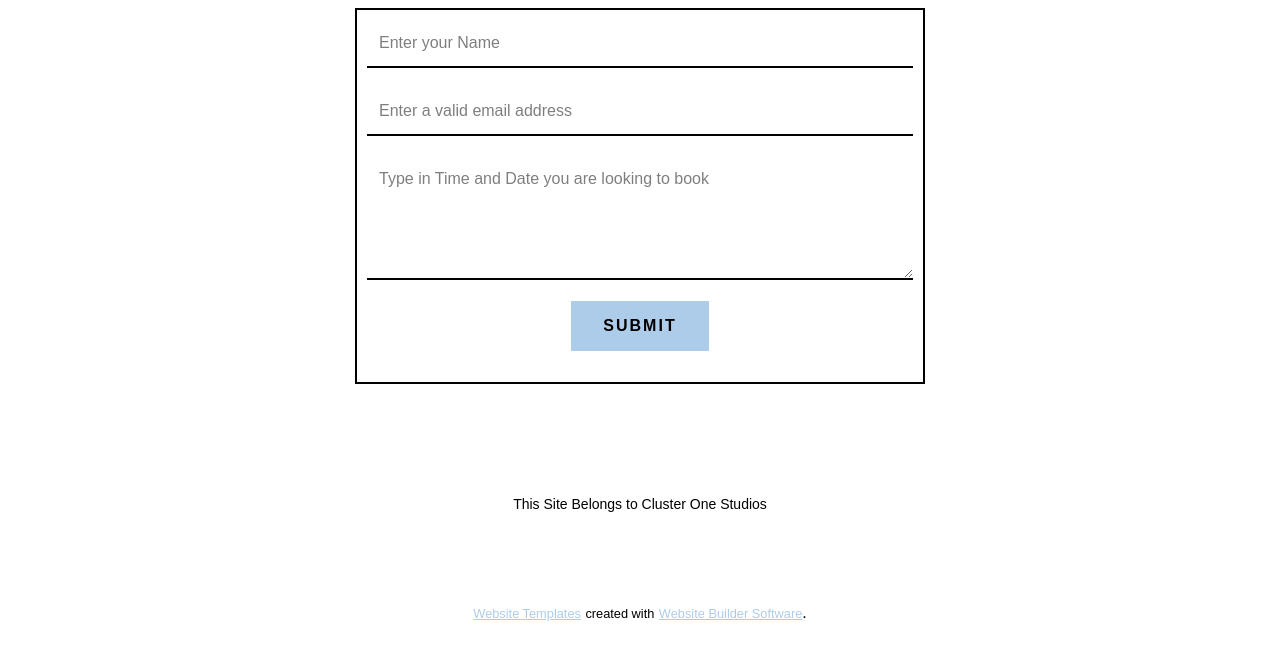
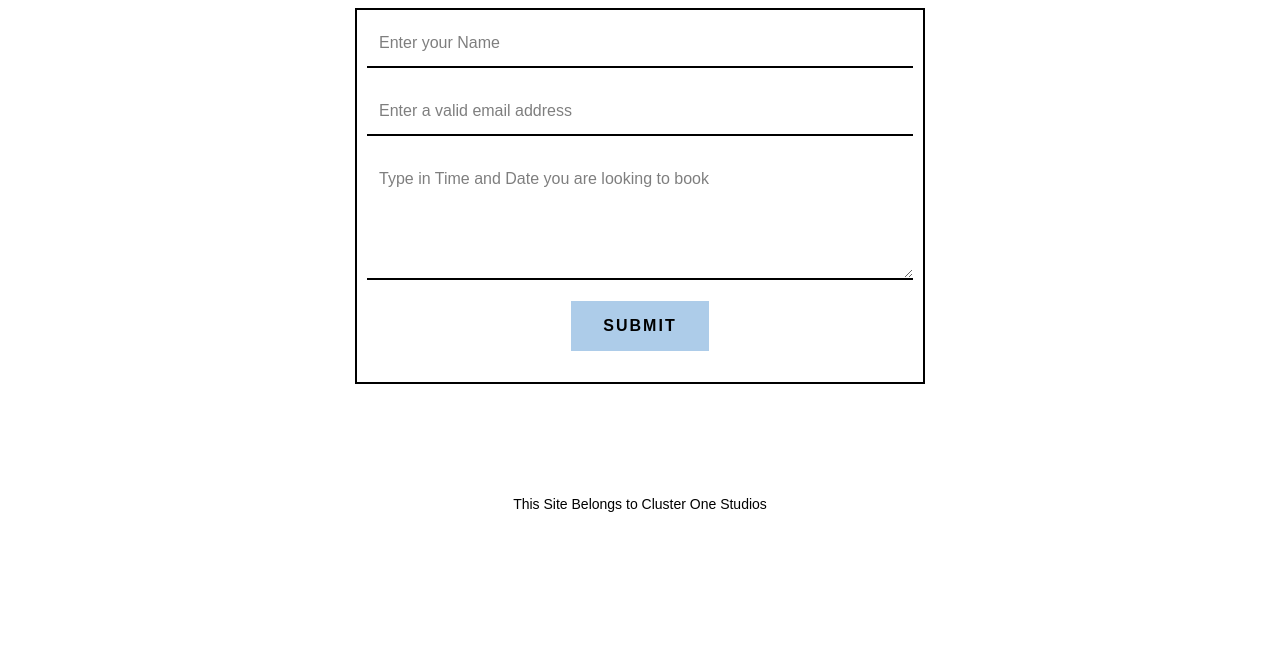
Before and after one commit to Cluster-One-Studios/Cluster-One-Studios, a plain HTML site: page Contact.html in a window 1280 px wide. Shown: the part 254-910 px from the top of the page. After the commit the page ends 818 px from the top, so only its background shows below. Drawn offline with Linux system fonts and the light colour scheme.

Commit message:
Update Contact.html

```diff
--- a/Contact.html
+++ b/Contact.html
@@ -94,16 +94,6 @@
     <footer class="u-align-center u-black u-clearfix u-footer u-footer" id="sec-0b32"><div class="u-clearfix u-sheet u-sheet-1">
         <p class="u-small-text u-text u-text-variant u-text-1">This Site Belongs to Cluster One Studios</p>
       </div></footer>
-    <section class="u-backlink u-clearfix u-grey-80">
-      <a class="u-link" href="https://clusteronestudios.studio" target="_blank">
-        <span>Website Templates</span>
-      </a>
-      <p class="u-text">
-        <span>created with</span>
-      </p>
-      <a class="u-link" href="" target="_blank">
-        <span>Website Builder Software</span>
-      </a>.
     </section>
 
 </body></html>
```
